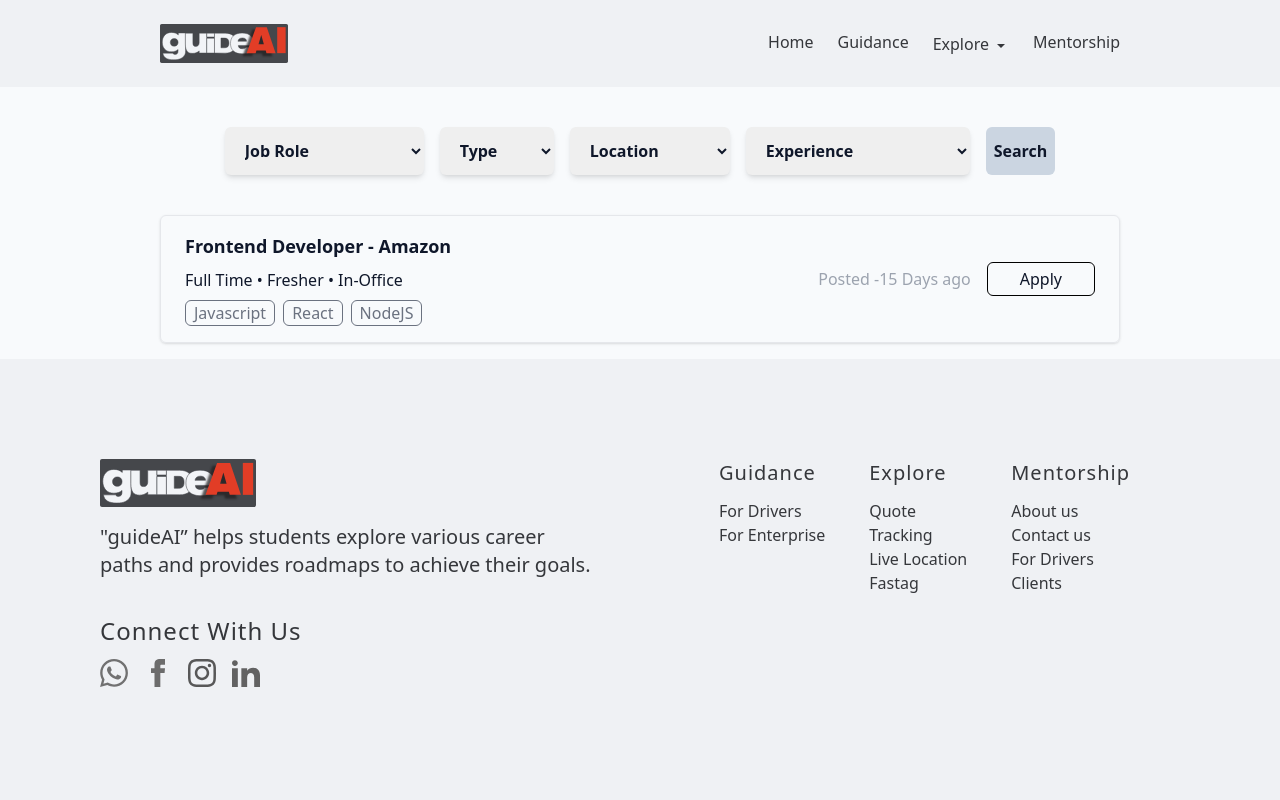
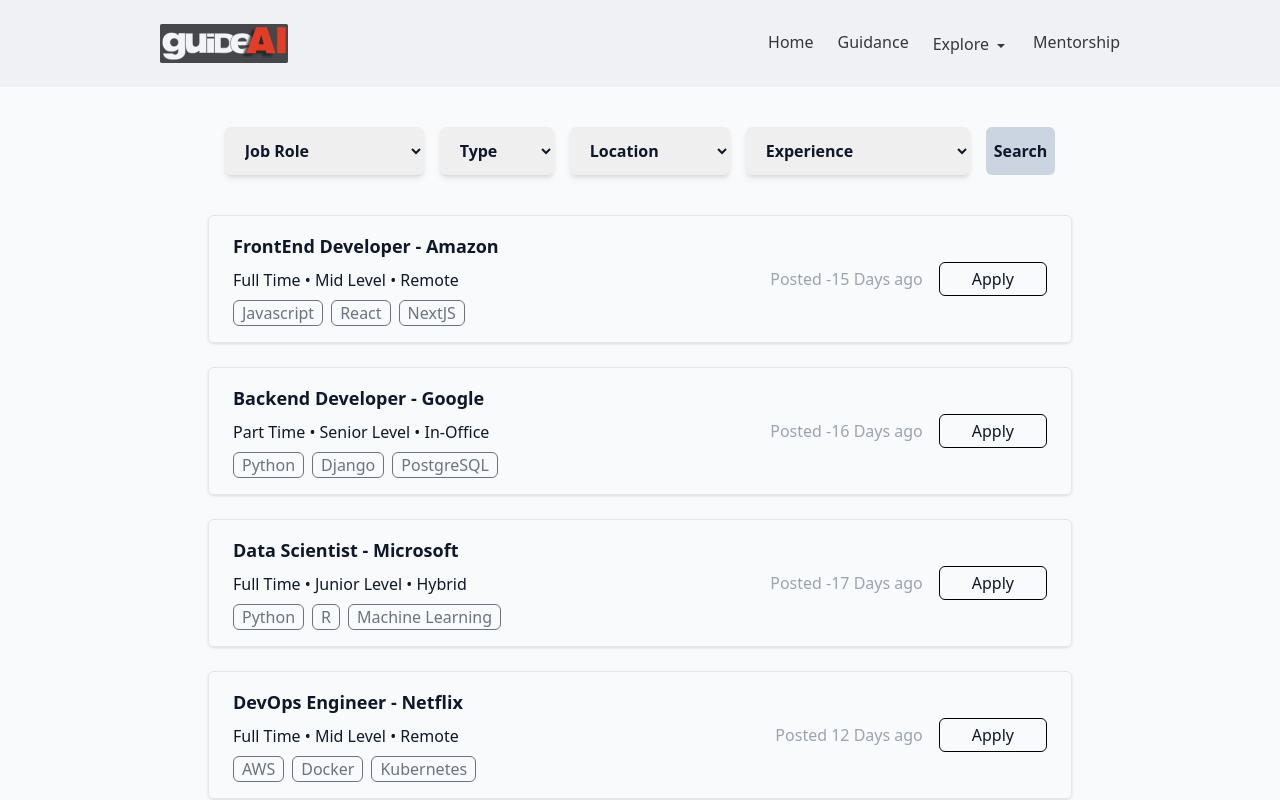
Before and after one commit to career-counseling-ai/guideAI, a React (Vite) app in the folder frontend/: page /explore/opportunities in a window 1280 px wide. Shown: the top 800 px of the page. Built offline with nearby package versions, Linux system fonts and the light colour scheme.

Commit message:
static career-listing done

```diff
--- a/frontend/package.json
+++ b/frontend/package.json
@@ -11,6 +11,7 @@
   },
   "dependencies": {
     "@xyflow/react": "^12.0.4",
+    "axios": "^1.7.5",
     "dayjs": "^1.11.13",
     "react": "^18.3.1",
     "react-dom": "^18.3.1",
--- a/frontend/src/components/Opportunities/JobCard.jsx
+++ b/frontend/src/components/Opportunities/JobCard.jsx
@@ -1,24 +1,27 @@
 import dayjs from 'dayjs';
 
-export default function JobCard() {
-    const skills = ["Javascript", "React", "NodeJS"];
+export default function JobCard(props) {
+
     let dateNow = dayjs();
-    const diffInDays = dateNow.diff('2024-08-20','day');
+    const diffInDays = dateNow.diff(props.postedOn,'day');
   return (
-    <div className='mx-40 mb-4'>
+    <div className='mx-52 mb-6'>
         <div className='flex justify-between items-center px-6 py-4 border rounded-md shadow hover:translate-y-1'>
             <div className='flex flex-col items-start gap-3'>
-                <p className='text-lg font-semibold'>Frontend Developer - Amazon</p>
-                <p>Full Time • Fresher • In-Office </p>
+                <p className='text-lg font-semibold'>{props.title} - {props.company}</p>
+                <p>{props.type} • {props.experience} • {props.location} </p>
                 <div className='flex items-center gap-2'>
-                    {skills.map(skill=>(
+                    {props.skills.map(skill=>(
                         <p className='text-gray-500 px-2 py-1 rounded-md border border-gray-500'>{skill}</p>)
                     )}
                 </div>
             </div>
             <div className='flex items-center gap-4'>
                 <p className='text-gray-400'>Posted {diffInDays} Days ago</p>
-                <button className='border border-black px-8 py-2 rounded-md'>Apply</button>
+                <a href={props.jobLink} target="_blank">
+                    <button className='border border-black px-8 py-2 rounded-md hover:bg-gray-500 hover:text-white'>Apply</button>
+                </a>
+
             </div>
         </div>
     </div>
--- a/frontend/src/pages/Opportunities.jsx
+++ b/frontend/src/pages/Opportunities.jsx
@@ -1,11 +1,25 @@
 import JobCard from "../components/Opportunities/JobCard"
 import SearchBar from "../components/Opportunities/SearchBar"
+// import { useEffect, useState } from 'react';
+// import axios from 'axios';
+import jobData from '../utils/CompanyListing';
 
 export default function Opportunities() {
+
+  // const [company,setCompany] = useState([])
+
+  // useEffect(()=>{
+  //   axios.get('http://localhost:3001/explore/opportunities')
+  //   .then(company => setCompany(company.data))
+  //   .catch(err=>console.log(err))
+  // },[])
+
   return (
     <div>
       <SearchBar/>
-      <JobCard/>
+      {jobData.map((job)=>(
+        <JobCard key={job.id} {...job}/>
+      ))}
     </div>
   )
 }
--- /dev/null
+++ b/frontend/src/utils/CompanyListing.js
@@ -0,0 +1,222 @@
+export default [
+    {
+        "id": 1,
+        "postedOn": "2024-08-20",
+        "title": "FrontEnd Developer",
+        "company": "Amazon",
+        "type": "Full Time",
+        "experience": "Mid Level",
+        "location": "Remote",
+        "skills": ["Javascript", "React", "NextJS"],
+        "jobLink": "https://www.amazon.jobs/en/"
+    },
+    {
+        "id": 2,
+        "postedOn": "2024-08-21",
+        "title": "Backend Developer",
+        "company": "Google",
+        "type": "Part Time",
+        "experience": "Senior Level",
+        "location": "In-Office",
+        "skills": ["Python", "Django", "PostgreSQL"],
+        "jobLink": "https://careers.google.com/jobs/"
+    },
+    {
+        "id": 3,
+        "postedOn": "2024-08-22",
+        "title": "Data Scientist",
+        "company": "Microsoft",
+        "type": "Full Time",
+        "experience": "Junior Level",
+        "location": "Hybrid",
+        "skills": ["Python", "R", "Machine Learning"],
+        "jobLink": "https://careers.microsoft.com/"
+    },
+    {
+        "id": 4,
+        "postedOn": "2024-07-23",
+        "title": "DevOps Engineer",
+        "company": "Netflix",
+        "type": "Full Time",
+        "experience": "Mid Level",
+        "location": "Remote",
+        "skills": ["AWS", "Docker", "Kubernetes"],
+        "jobLink": "https://jobs.netflix.com/"
+    },
+    {
+        "id": 5,
+        "postedOn": "2024-07-24",
+        "title": "Full Stack Developer",
+        "company": "Facebook",
+        "type": "Part Time",
+        "experience": "Fresher",
+        "location": "In-Office",
+        "skills": ["Javascript", "NodeJS", "MongoDB"],
+        "jobLink": "https://www.facebook.com/careers/"
+    },
+    {
+        "id": 6,
+        "postedOn": "2024-07-25",
+        "title": "UI/UX Designer",
+        "company": "Adobe",
+        "type": "Full Time",
+        "experience": "Senior Level",
+        "location": "Hybrid",
+        "skills": ["Sketch", "Figma", "Adobe XD"],
+        "jobLink": "https://adobe.wd5.myworkdayjobs.com/en-US/Adobe_Careers"
+    },
+    {
+        "id": 7,
+        "postedOn": "2024-07-26",
+        "title": "Mobile App Developer",
+        "company": "Spotify",
+        "type": "Part Time",
+        "experience": "Junior Level",
+        "location": "Remote",
+        "skills": ["Kotlin", "Swift", "React Native"],
+        "jobLink": "https://www.spotifyjobs.com/"
+    },
+    {
+        "id": 8,
+        "postedOn": "2024-07-27",
+        "title": "Data Analyst",
+        "company": "Twitter",
+        "type": "Full Time",
+        "experience": "Mid Level",
+        "location": "In-Office",
+        "skills": ["SQL", "Excel", "Tableau"],
+        "jobLink": "https://careers.twitter.com/en.html"
+    },
+    {
+        "id": 9,
+        "postedOn": "2024-07-28",
+        "title": "Product Manager",
+        "company": "Apple",
+        "type": "Full Time",
+        "experience": "Senior Level",
+        "location": "Hybrid",
+        "skills": ["Product Roadmap", "Agile", "Scrum"],
+        "jobLink": "https://www.apple.com/careers/"
+    },
+    {
+        "id": 10,
+        "postedOn": "2024-07-29",
+        "title": "Cloud Engineer",
+        "company": "IBM",
+        "type": "Full Time",
+        "experience": "Junior Level",
+        "location": "Remote",
+        "skills": ["AWS", "Azure", "GCP"],
+        "jobLink": "https://www.ibm.com/employment/"
+    },
+    {
+        "id": 11,
+        "postedOn": "2024-07-30",
+        "title": "Security Analyst",
+        "company": "Cisco",
+        "type": "Part Time",
+        "experience": "Mid Level",
+        "location": "In-Office",
+        "skills": ["Penetration Testing", "Firewalls", "SIEM"],
+        "jobLink": "https://jobs.cisco.com/jobs/SearchJobs/"
+    },
+    {
+        "id": 12,
+        "postedOn": "2024-07-31",
+        "title": "Machine Learning Engineer",
+        "company": "Tesla",
+        "type": "Full Time",
+        "experience": "Senior Level",
+        "location": "Hybrid",
+        "skills": ["TensorFlow", "PyTorch", "Python"],
+        "jobLink": "https://www.tesla.com/careers"
+    },
+    {
+        "id": 13,
+        "postedOn": "2024-08-01",
+        "title": "Business Analyst",
+        "company": "Salesforce",
+        "type": "Full Time",
+        "experience": "Junior Level",
+        "location": "Remote",
+        "skills": ["SQL", "Salesforce", "Data Analysis"],
+        "jobLink": "https://www.salesforce.com/company/careers/"
+    },
+    {
+        "id": 14,
+        "postedOn": "2024-08-02",
+        "title": "Software Architect",
+        "company": "Oracle",
+        "type": "Full Time",
+        "experience": "Senior Level",
+        "location": "In-Office",
+        "skills": ["Java", "Microservices", "Cloud"],
+        "jobLink": "https://www.oracle.com/corporate/careers/"
+    },
+    {
+        "id": 15,
+        "postedOn": "2024-08-03",
+        "title": "Network Engineer",
+        "company": "Hewlett Packard",
+        "type": "Part Time",
+        "experience": "Mid Level",
+        "location": "Hybrid",
+        "skills": ["Networking", "Cisco", "Linux"],
+        "jobLink": "https://careers.hpe.com/"
+    },
+    {
+        "id": 16,
+        "postedOn": "2024-08-04",
+        "title": "Game Developer",
+        "company": "Electronic Arts",
+        "type": "Full Time",
+        "experience": "Fresher",
+        "location": "In-Office",
+        "skills": ["C++", "Unity", "3D Modeling"],
+        "jobLink": "https://www.ea.com/careers"
+    },
+    {
+        "id": 17,
+        "postedOn": "2024-08-05",
+        "title": "System Administrator",
+        "company": "Dell",
+        "type": "Full Time",
+        "experience": "Junior Level",
+        "location": "Remote",
+        "skills": ["Linux", "Shell Scripting", "AWS"],
+        "jobLink": "https://jobs.dell.com/"
+    },
+    {
+        "id": 18,
+        "postedOn": "2024-08-06",
+        "title": "Database Administrator",
+        "company": "SAP",
+        "type": "Full Time",
+        "experience": "Senior Level",
+        "location": "Hybrid",
+        "skills": ["SQL", "Oracle", "Database Management"],
+        "jobLink": "https://www.sap.com/about/careers.html"
+    },
+    {
+        "id": 19,
+        "postedOn": "2024-08-07",
+        "title": "Blockchain Developer",
+        "company": "IBM",
+        "type": "Part Time",
+        "experience": "Mid Level",
+        "location": "In-Office",
+        "skills": ["Ethereum", "Smart Contracts", "Solidity"],
+        "jobLink": "https://www.ibm.com/employment/"
+    },
+    {
+        "id": 20,
+        "postedOn": "2024-08-08",
+        "title": "AI Researcher",
+        "company": "OpenAI",
+        "type": "Full Time",
+        "experience": "Senior Level",
+        "location": "Remote",
+        "skills": ["Deep Learning", "NLP", "Python"],
+        "jobLink": "https://openai.com/careers"
+    }
+]
```
Also changed, not shown: 1 other file (tests, documents, lock files or other folders).
